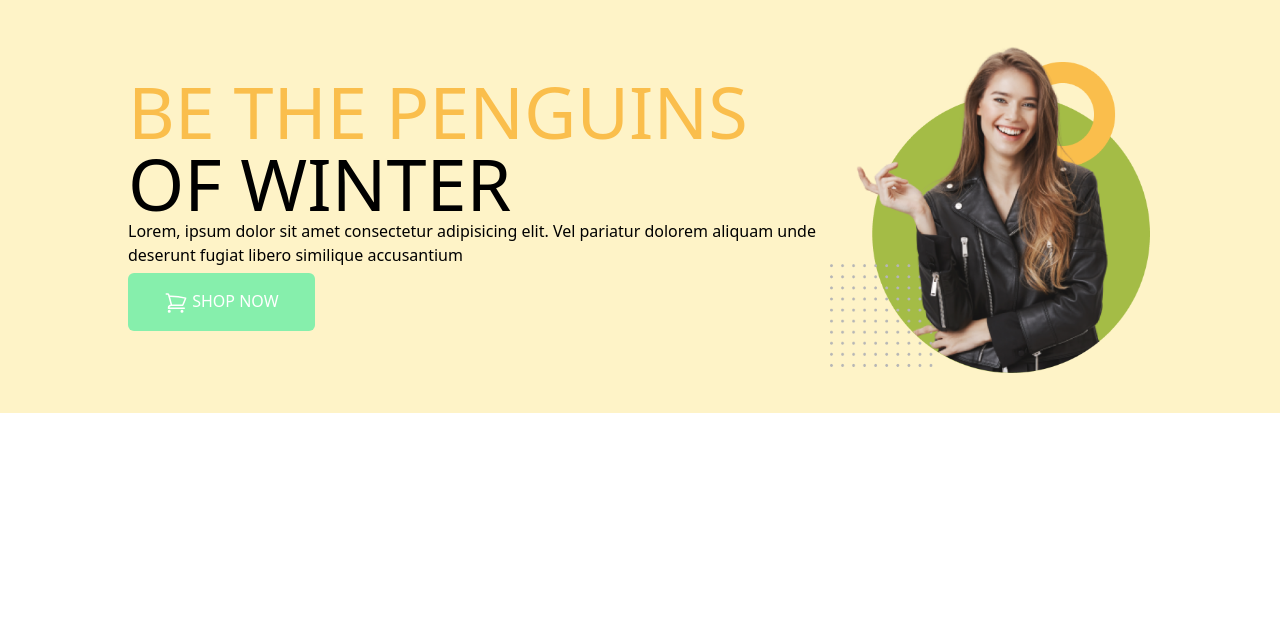
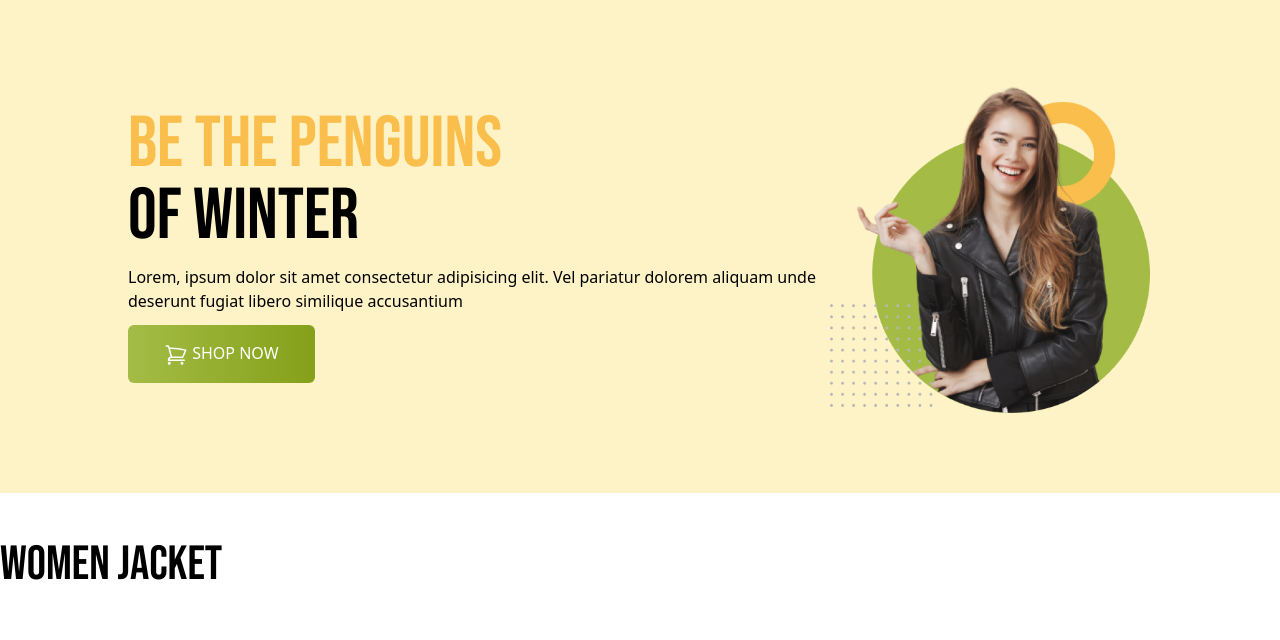
Before and after one commit to bishaldebroy007/Penguin-Fashion-Website-Tailwind, a plain HTML site: page index.html in a window 1280 px wide. Drawn offline with nearby package versions, Linux system fonts and the light colour scheme.

Commit message:
header done & Women jacket section initiated

```diff
--- a/index.html
+++ b/index.html
@@ -5,23 +5,34 @@
     <meta name="viewport" content="width=device-width, initial-scale=1.0">
     <title>Penguin Fashion</title>
     <script src="https://cdn.tailwindcss.com"></script>
+    <!-- font -->
+    <link rel="preconnect" href="https://fonts.googleapis.com">
+    <link rel="preconnect" href="https://fonts.gstatic.com" crossorigin>
+    <link href="https://fonts.googleapis.com/css2?family=Bebas+Neue&family=Open+Sans:ital,wght@0,300..800;1,300..800&family=Work+Sans:ital,wght@0,100..900;1,100..900&display=swap" rel="stylesheet">
+    <style>
+        .bebas-neue-regular {
+            font-family: "Bebas Neue", serif;
+            font-weight: 400;
+            font-style: normal;
+        }
+    </style>
 </head>
 <body>
-    <header class="bg-amber-100 px-32 py-10">
+    <header class="bg-amber-100 py-20 px-4 md:px-32">
         <!-- nav section -->
         <nav>
 
         </nav>
 
         <!-- Banner Section -->
-        <div class="flex justify-between items-center">
-            <div>
-                <h1 class="text-7xl">
+        <div class="flex flex-col md:flex-row justify-between items-center">
+            <div class="space-y-3">
+                <h1 class="text-7xl bebas-neue-regular">
                     <span class="text-[#FABE4C]">BE THE PENGUINS</span><br>
                     OF WINTER</h1>
                     <p>Lorem, ipsum dolor sit amet consectetur adipisicing elit. Vel pariatur dolorem aliquam
                         unde deserunt fugiat libero similique accusantium</p>
-                    <button class="py-4 px-9 bg-green-300 rounded-md my-1.5 text-white font-medium">
+                    <button class="py-4 px-9 bg-gradient-to-r from-[#A4BC46] to-[#85A019] rounded-md my-1.5 text-white font-medium">
                         <svg xmlns="http://www.w3.org/2000/svg" fill="none" viewBox="0 0 24 24" stroke-width="1.5" stroke="currentColor" class="size-6 inline">
                             <path stroke-linecap="round" stroke-linejoin="round" d="M2.25 3h1.386c.51 0 .955.343 1.087.835l.383 1.437M7.5 14.25a3 3 0 0 0-3 3h15.75m-12.75-3h11.218c1.121-2.3 2.1-4.684 2.924-7.138a60.114 60.114 0 0 0-16.536-1.84M7.5 14.25 5.106 5.272M6 20.25a.75.75 0 1 1-1.5 0 .75.75 0 0 1 1.5 0Zm12.75 0a.75.75 0 1 1-1.5 0 .75.75 0 0 1 1.5 0Z" />
                         </svg>
@@ -31,10 +42,11 @@
                 <img src="images\model.png" alt="Model's Image">
             </div>
         </div>
-
     </header>
-    <main>
-
+    <main class="mx-w-7l mx-auto">
+        <div class="py-12">
+            <h3 class="text-5xl bebas-neue-regular">Women Jacket</h3>
+        </div>
     </main>
     <footer>
 
```
